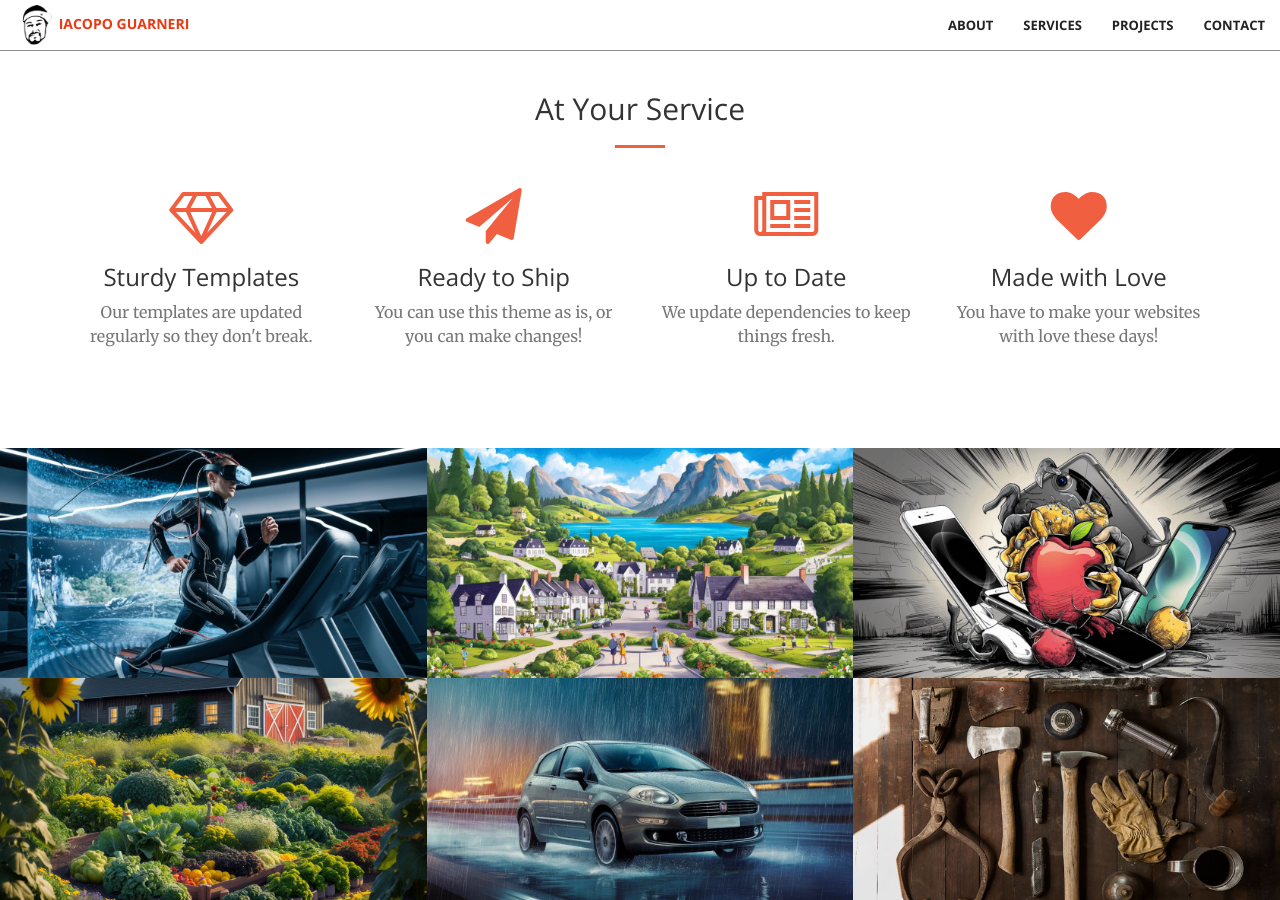
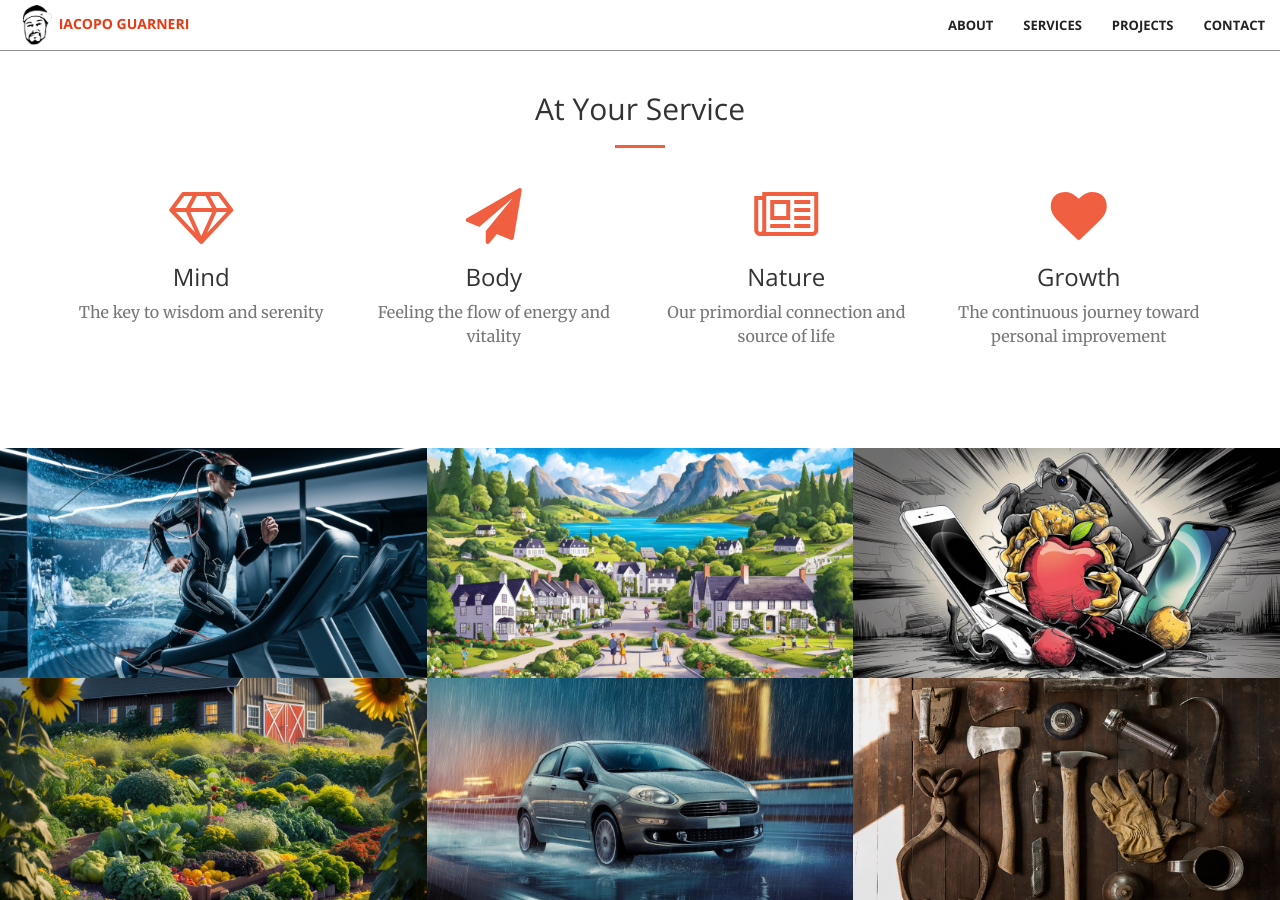
Before and after one commit to iacoposk8/iacoposk8.github.io, a Jekyll site: the page built from index.html, in a window 1280 px wide and 900 px high, scrolled down 692 px. Built offline with Jekyll 4.4.1, drawn with Linux system fonts in a browser that asks for light colours.

Commit message:
Update services.html

```diff
--- a/_includes/services.html
+++ b/_includes/services.html
@@ -12,29 +12,29 @@
             <div class="col-lg-3 col-md-6 text-center">
                 <div class="service-box">
                     <i class="fa fa-4x fa-diamond wow bounceIn text-primary"></i>
-                    <h3>Sturdy Templates</h3>
-                    <p class="text-muted">Our templates are updated regularly so they don't break.</p>
+                    <h3>Mind</h3>
+                    <p class="text-muted">The key to wisdom and serenity</p>
                 </div>
             </div>
             <div class="col-lg-3 col-md-6 text-center">
                 <div class="service-box">
                     <i class="fa fa-4x fa-paper-plane wow bounceIn text-primary" data-wow-delay=".1s"></i>
-                    <h3>Ready to Ship</h3>
-                    <p class="text-muted">You can use this theme as is, or you can make changes!</p>
+                    <h3>Body</h3>
+                    <p class="text-muted">Feeling the flow of energy and vitality</p>
                 </div>
             </div>
             <div class="col-lg-3 col-md-6 text-center">
                 <div class="service-box">
                     <i class="fa fa-4x fa-newspaper-o wow bounceIn text-primary" data-wow-delay=".2s"></i>
-                    <h3>Up to Date</h3>
-                    <p class="text-muted">We update dependencies to keep things fresh.</p>
+                    <h3>Nature</h3>
+                    <p class="text-muted">Our primordial connection and source of life</p>
                 </div>
             </div>
             <div class="col-lg-3 col-md-6 text-center">
                 <div class="service-box">
                     <i class="fa fa-4x fa-heart wow bounceIn text-primary" data-wow-delay=".3s"></i>
-                    <h3>Made with Love</h3>
-                    <p class="text-muted">You have to make your websites with love these days!</p>
+                    <h3>Growth</h3>
+                    <p class="text-muted">The continuous journey toward personal improvement</p>
                 </div>
             </div>
         </div>
```
